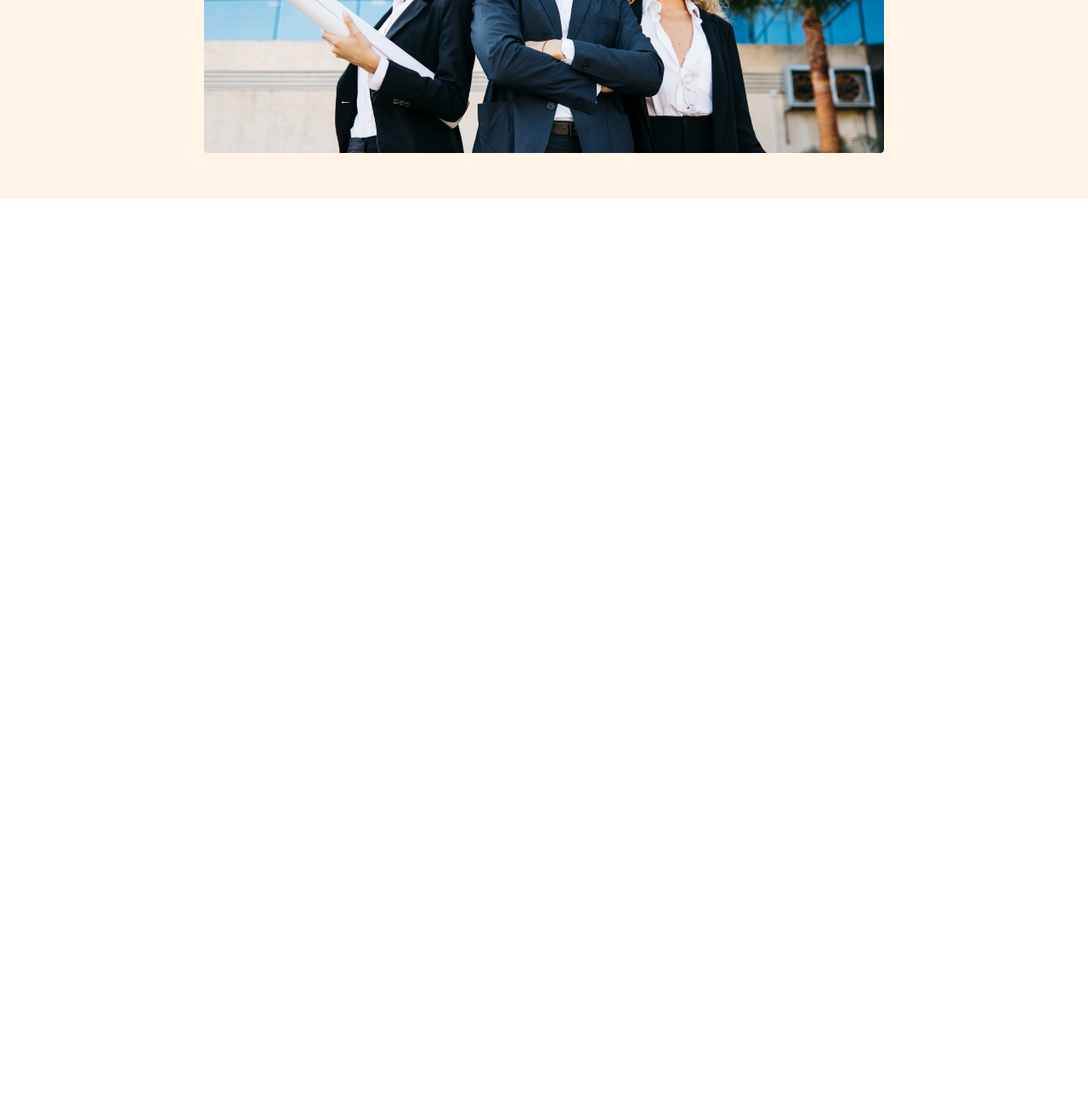
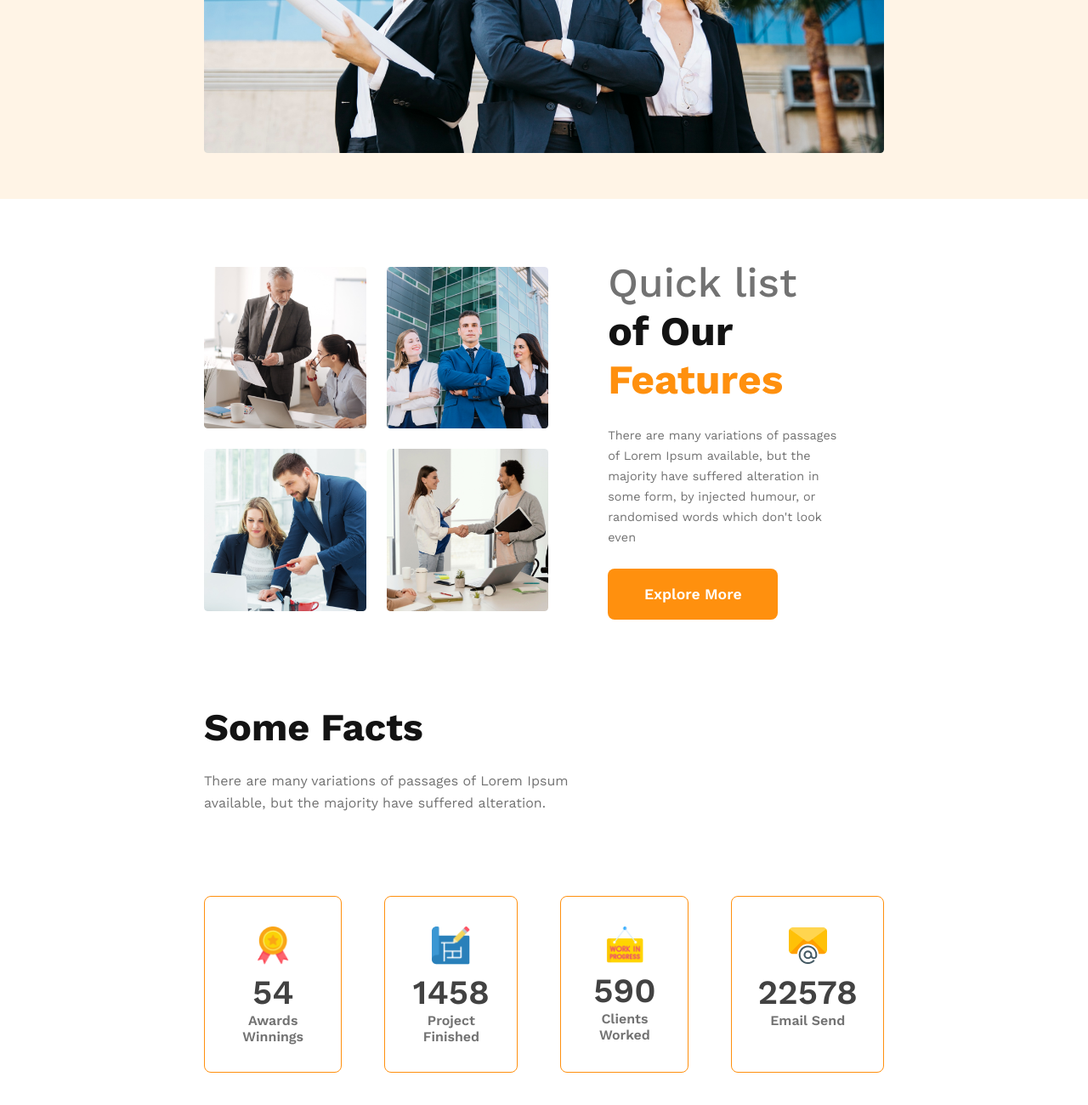
Before and after one commit to sayid-spec/g3-architect-Website, a plain HTML site: page index.html in a window 1280 px wide. Shown: the part 784-2084 px from the top of the page at 85% size. Before the commit the page ends 1018 px from the top, so only its background shows below. Drawn offline with nearby package versions, Linux system fonts and the light colour scheme.

Commit message:
added fact

```diff
--- a/arcitect-styles/style.css
+++ b/arcitect-styles/style.css
@@ -7,6 +7,7 @@
   box-sizing: border-box;
   margin: 0;
   padding: 0;
+
   font-family: "Work Sans", sans-serif;
 }
 img {
@@ -27,6 +28,21 @@ img {
   border: none;
   font-size: 1.1rem;
   font-weight: 600;
+}
+.section-title {
+  color: var(--Dark-01, #131313);
+
+  font-size: 45px;
+
+  font-weight: 700;
+}
+.section-description {
+  color: var(--Dark-03, #727272);
+  font-family: Work Sans;
+  font-size: 16px;
+  font-style: normal;
+  font-weight: 400;
+  line-height: 26px; /* 162.5% */
 }
 
 /* header styles */
@@ -93,8 +109,111 @@ nav ul a {
 /* main  */
 main {
   max-width: 1440px;
+  margin: 70px auto;
+
+  /* margin 0 auto dile auto eta center e thakbe main  section ta */
+}
+
+/* features section */
+
+.team-container {
+  display: flex;
+  padding: 0px 240px;
+
+  align-items: center;
   margin: 0 auto;
-  /* margin 0 auto dile auto eta center e thakbe main  section ta */
+}
+
+.team-img-container {
+  display: grid;
+  grid-template-columns: repeat(2, 1fr);
+
+  gap: 24px;
+}
+.team-content {
+  display: flex;
+  flex-direction: column;
+  gap: 25px;
+  padding: 0 50px 0 70px;
+  width: 75%;
+}
+
+.team-content .team-title {
+  color: var(--Dark-01, #131313);
+
+  font-size: 3rem;
+
+  font-weight: 700;
+}
+.team-title .quicklist {
+  color: var(--Dark-03, #727272);
+  font-weight: 500;
+}
+.team-title .feat {
+  color: var(--primary-clr);
+}
+.team-content p {
+  color: var(--Dark-03, #727272);
+
+  font-size: 0.9rem;
+
+  font-weight: 400;
+  line-height: 1.5rem;
+}
+.team-content button {
+  width: 200px;
+}
+
+/* fact card and fact section */
+.fact {
+  display: flex;
+  flex-direction: column;
+  gap: 6rem;
+  padding: 0px 240px;
+  margin-top: 100px;
+}
+.fact-content {
+  display: flex;
+  flex-direction: column;
+  align-items: flex-start;
+  gap: 1.5rem;
+}
+.fact-content .section-description {
+  width: 55%;
+}
+
+.fact-cards {
+  display: flex;
+  justify-content: space-around;
+  align-items: center;
+  gap: 50px;
+}
+.fact-cards .card {
+  border-radius: 8px;
+  border: 1px solid #ff900e;
+  padding: 35px 30px;
+  height: 13rem;
+
+  text-align: center;
+}
+.card .card-stat {
+  color: var(--Dark-02, #424242);
+
+  font-size: 2.5rem;
+
+  font-weight: 600;
+}
+.card .card-deta {
+  color: var(--Dark-03, #727272);
+
+  font-size: 1rem;
+
+  font-weight: 600;
+}
+
+.fact-cards img {
+  width: 45px;
+  margin-bottom: 5px;
 }
 
 /* media queris */
@@ -119,6 +238,46 @@ main {
   .banner-content .banner-title {
     font-size: 2.5rem;
   }
+
+  /* team */
+  .team-container {
+    padding: 0px 25px;
+    flex-direction: column;
+    gap: 40px;
+  }
+  .team-img-container {
+    grid-template-columns: 1fr;
+  }
+  .team-content .team-title {
+    font-size: 1.9rem;
+  }
+  .team-content {
+    padding: 0px;
+    gap: 20px;
+    text-align: center;
+  }
+  .team-content button {
+    width: auto;
+  }
+
+  /* fact  */
+  .fact {
+    padding: 20px;
+    gap: 3rem;
+  }
+  .fact-content {
+    align-items: center;
+  }
+  .fact-content .section-title {
+    font-size: 38px;
+  }
+  .fact-content .section-description {
+    width: 100%;
+    text-align: center;
+  }
+  .fact-cards {
+    flex-direction: column;
+  }
 }
 
 /* medium size devices */
@@ -142,4 +301,47 @@ main {
   .banner-content .banner-title {
     font-size: 2.5rem;
   }
+
+  /* team */
+  /* team */
+  .team-container {
+    padding: 0px 10px;
+    flex-direction: column;
+    gap: 40px;
+    margin-top: 10rem;
+  }
+
+  .team-content .team-title {
+    font-size: 1.9rem;
+  }
+  .team-content {
+    padding: 0px;
+    gap: 20px;
+    text-align: center;
+  }
+  .team-content button {
+    width: 200px;
+    margin: 0 auto;
+  }
+
+  /* fact */
+  .fact {
+    padding: 20px;
+    gap: 3rem;
+  }
+  .fact-content {
+    align-items: center;
+  }
+  .fact-content .section-title {
+    font-size: 38px;
+  }
+  .fact-content .section-description {
+    width: 100%;
+    text-align: center;
+  }
+  .fact-cards {
+    display: grid;
+    grid-template-columns: 1fr 1fr;
+    gap: 20px;
+  }
 }
--- a/index.html
+++ b/index.html
@@ -36,8 +36,69 @@
 
     <!-- main -->
     <main>
-      <!-- FEATURES SECTION -->
+      <!-- TEAM SECTION -->
+      <section class="team">
+        <div class="team-container">
+          <div class="team-img-container">
+            <img src="images/team1.png" alt="" />
+            <img src="images/team2.png" alt="" />
+            <img src="images/team3.png" alt="" />
+            <img src="images/team4.png" alt="" />
+          </div>
+
+          <div class="team-content">
+            <h3 class="team-title">
+              <span class="quicklist">Quick list </span> of Our
+              <span class="feat">Features</span>
+            </h3>
+            <p>
+              There are many variations of passages of Lorem Ipsum available,
+              but the majority have suffered alteration in some form, by
+              injected humour, or randomised words which don't look even
+            </p>
+            <button class="primary-btn">Explore More</button>
+          </div>
+        </div>
+      </section>
+
+      <!-- feature section -->
       <section class="feature"></section>
+      <!-- fact section -->
+      <section class="fact">
+        <div class="fact-content">
+          <h3 class="section-title">Some Facts</h3>
+          <p class="section-description">
+            There are many variations of passages of Lorem Ipsum available, but
+            the majority have suffered alteration.
+          </p>
+        </div>
+        <div class="fact-cards">
+          <div class="card">
+            <img src="images/icons/ribon.png" alt="" />
+            <h3 class="card-stat">54</h3>
+            <p class="card-deta">Awards Winnings</p>
+          </div>
+          <div class="card">
+            <img src="images/icons/projects.png" alt="" />
+            <h3 class="card-stat">1458</h3>
+            <p class="card-deta">Project Finished</p>
+          </div>
+          <div class="card">
+            <img src="images/icons/customers.png" alt="" />
+            <h3 class="card-stat">590</h3>
+            <p class="card-deta">Clients Worked</p>
+          </div>
+          <div class="card">
+            <img src="images/icons/email.png" alt="" />
+            <h3 class="card-stat">22578</h3>
+            <p class="card-deta">Email Send</p>
+          </div>
+        </div>
+      </section>
+
+      <!-- sponsors -->
+
+      <section class="sponsor"></section>
     </main>
 
     <!-- FOOTER -->
```
